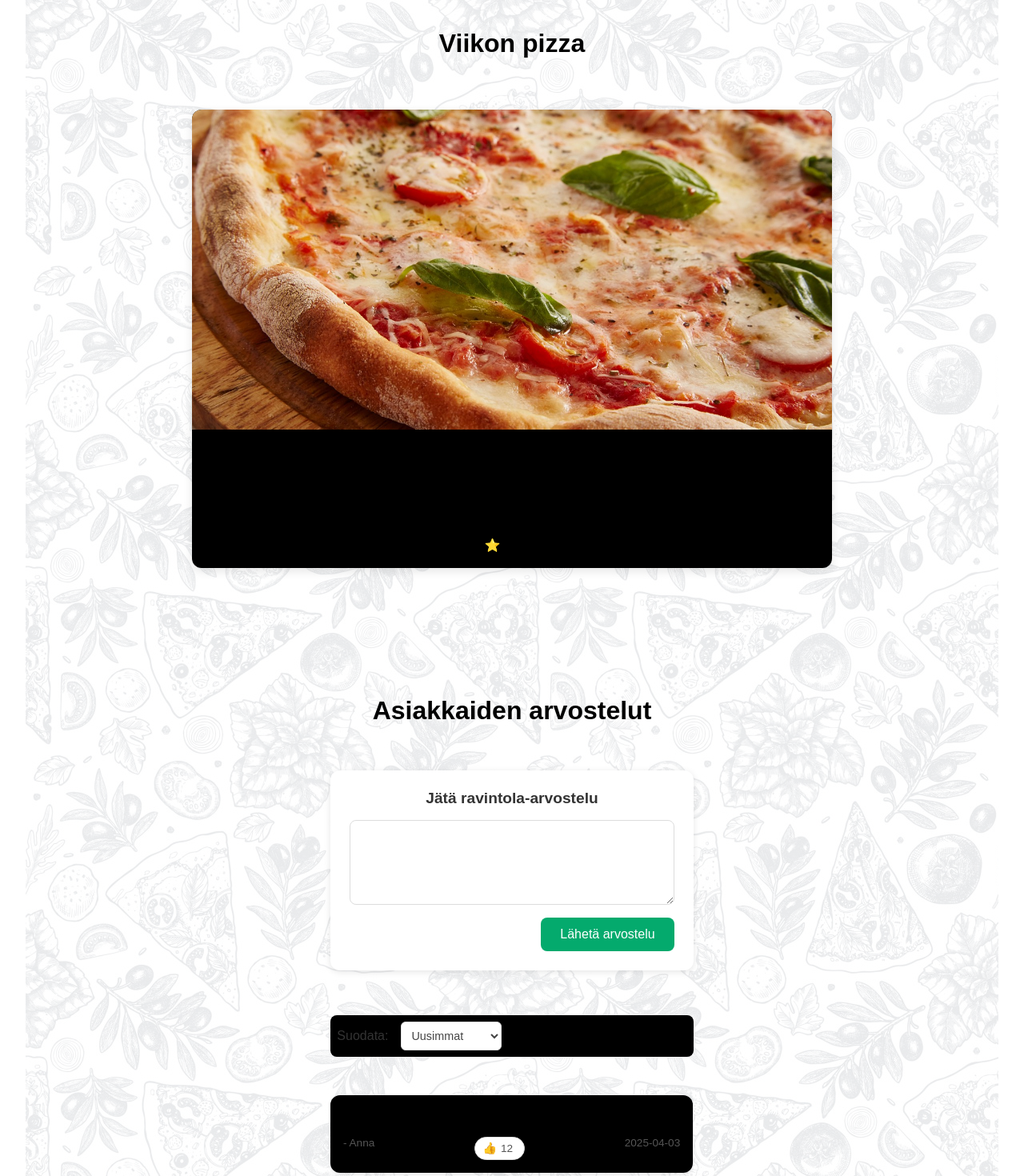
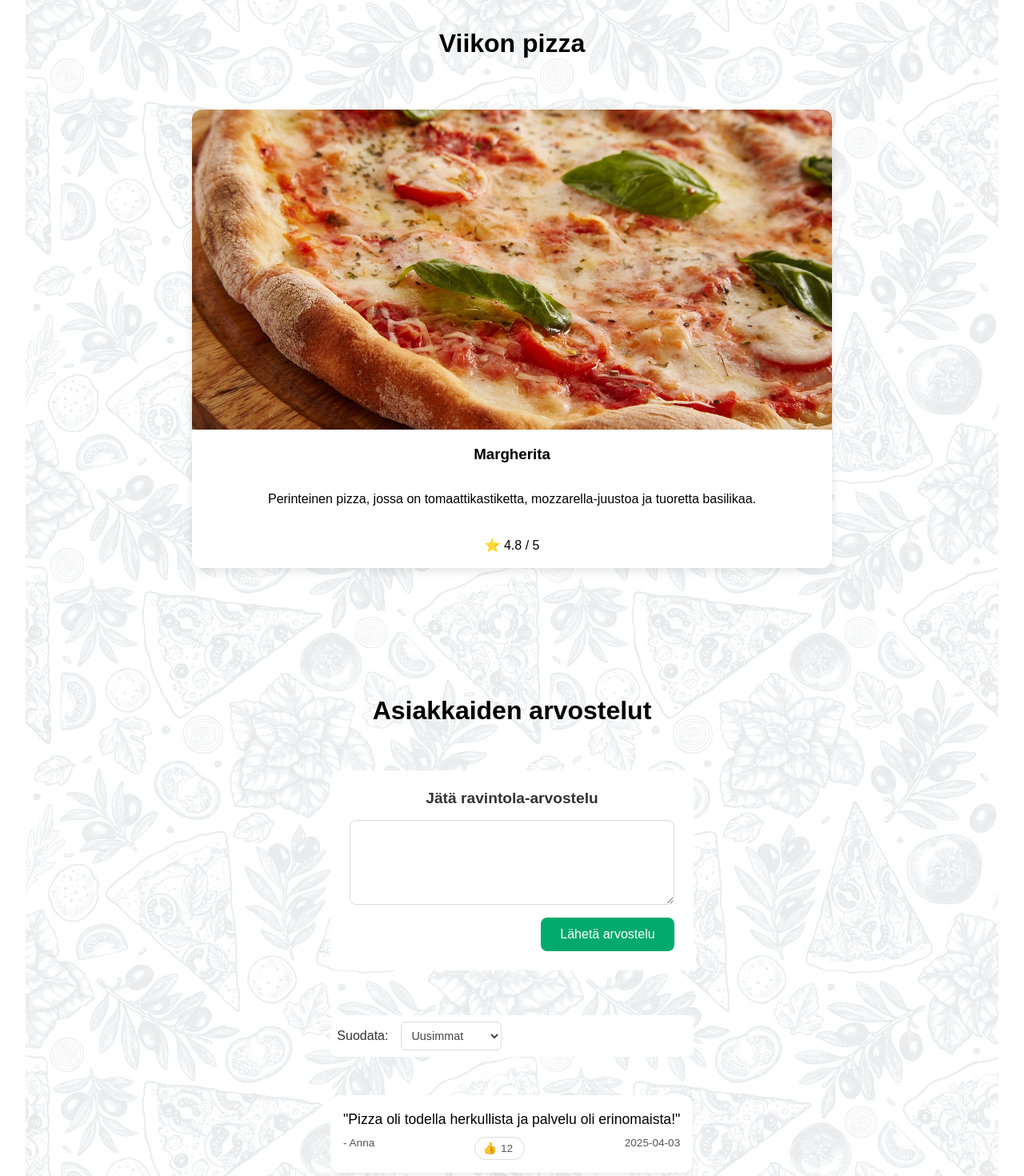
Before and after one commit to jarmoil/Web-Pizzeria, a React (Vite) app in the folder client/: page / in a window 1280 px wide. Shown: the part 1640-3110 px from the top of the page at 80% size. Built offline with nearby package versions, Linux system fonts and the light colour scheme; no server answers.

Commit message:
Change homepage card backgrounds from black to white for improved visibility

```diff
--- a/client/src/App.css
+++ b/client/src/App.css
@@ -423,7 +423,7 @@ footer {
 }
 
 .homepage-pizza-card {
-  background: #000000;
+  background: #ffffff;
   border-radius: 12px;
   overflow: hidden;
   box-shadow: 0 4px 12px rgba(0, 0, 0, 0.1);
@@ -446,7 +446,7 @@ footer {
   padding: 1.5rem;
   border-radius: 12px;
   margin-bottom: 2rem;
-  box-shadow: 0 2px 8px rgba(0, 0, 0, 0.1);
+  box-shadow: 0 2px 8px rgba(255, 255, 255, 0.1);
 }
 
 .homepage-review-form h3 {
@@ -512,7 +512,7 @@ footer {
   gap: 1rem;
   margin-bottom: 1.5rem;
   padding: 0.5rem;
-  background: #000000;
+  background: #ffffff;
   border-radius: 8px;
 }
 
@@ -573,7 +573,7 @@ footer {
 
 .homepage-rating-card {
   flex: 0 0 auto;
-  background-color: #000000;
+  background-color: #ffffff;
   padding: 1rem;
   border-radius: 12px;
   scroll-snap-align: start;
@@ -700,7 +700,7 @@ footer {
   display: grid;
   grid-template-columns: 1fr 1fr;
   gap: 2rem;
-  background: #000000;
+  background: #ffffff;
   padding: 2rem;
   border-radius: 12px;
 }
```
